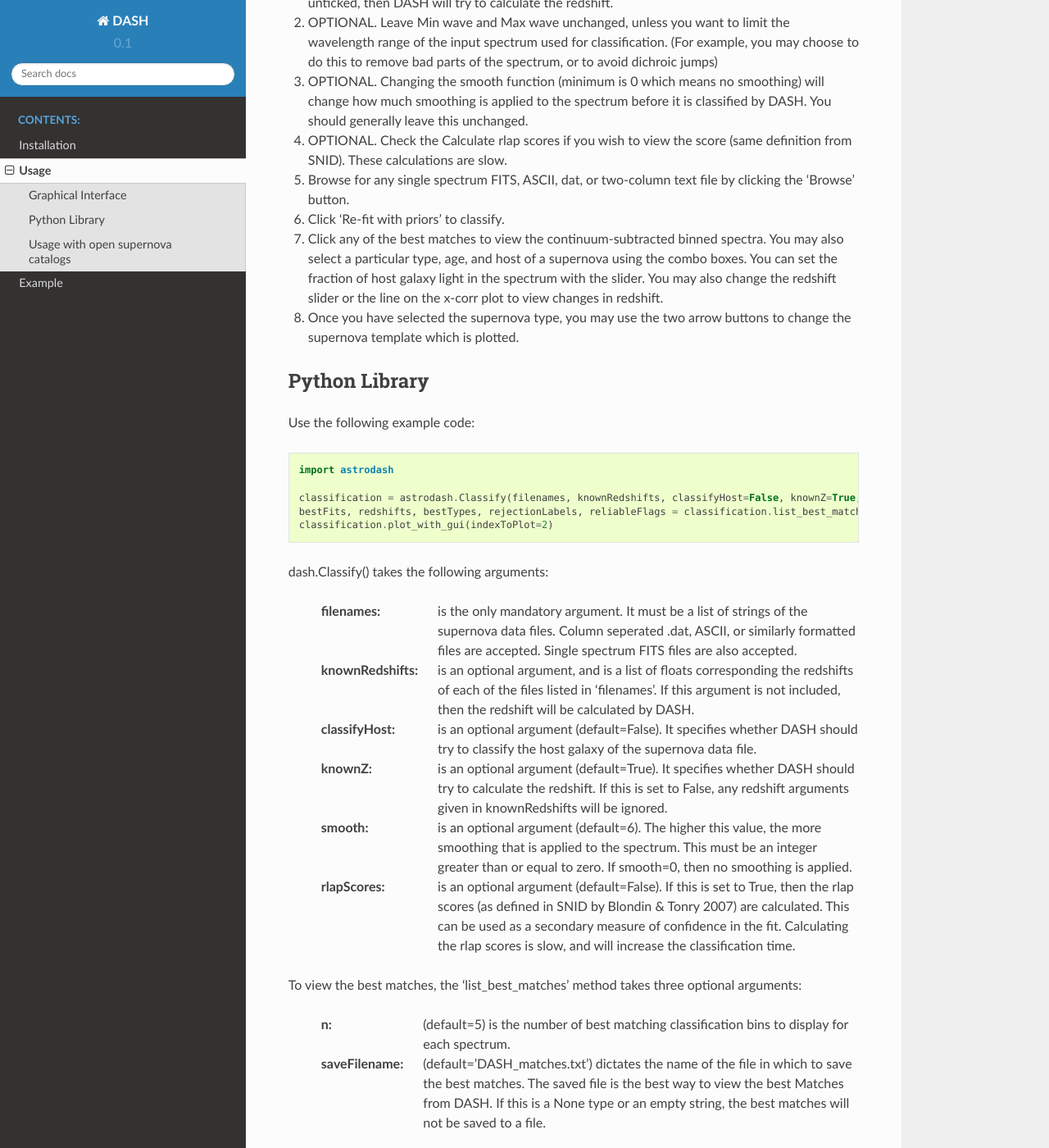
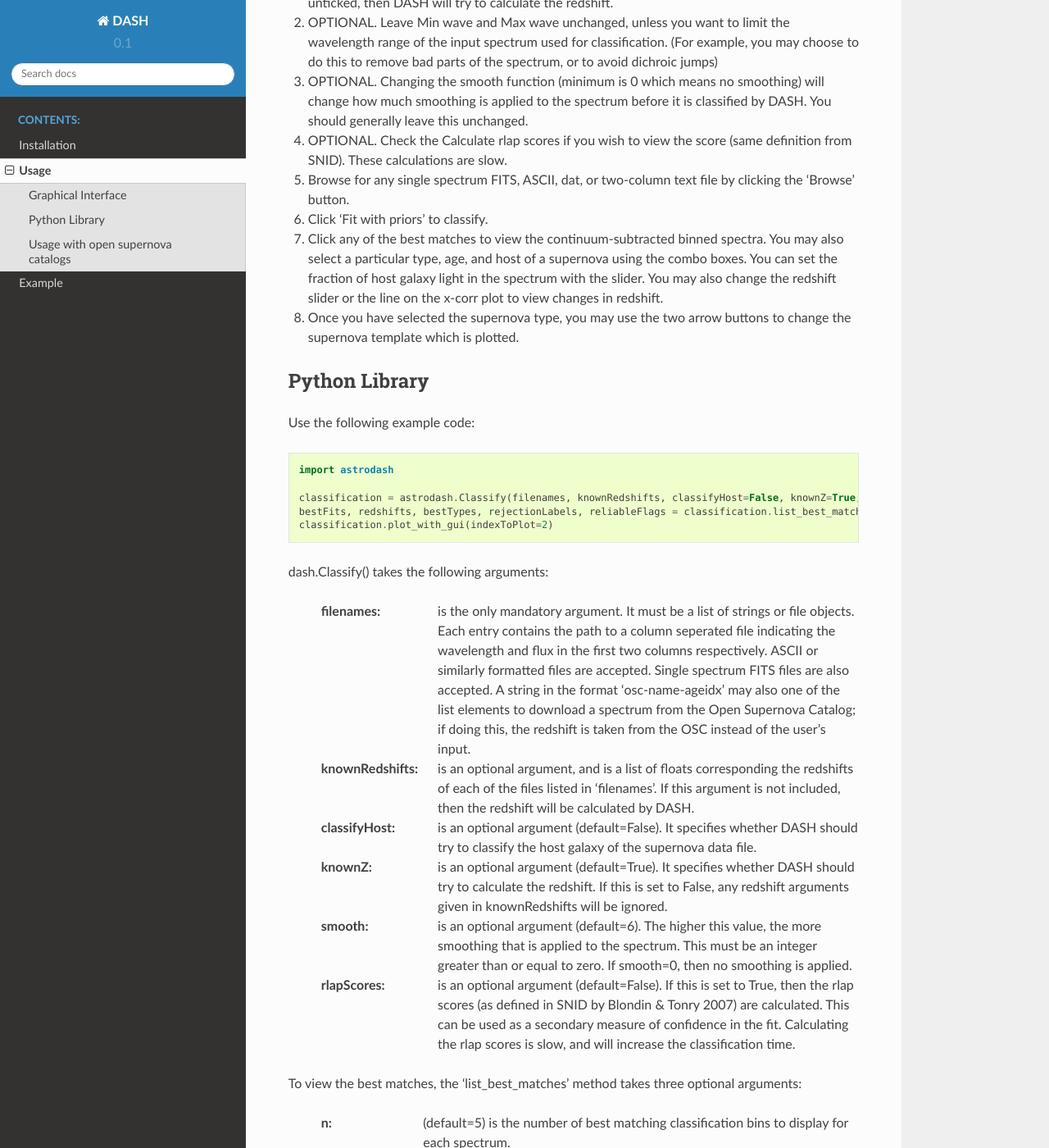
Before and after one commit to daniel-muthukrishna/astrodash, a Sphinx documentation site: the page built from docs/usage.rst, in a window 1280 px wide and 1400 px high, scrolled down 1570 px. Shown: the whole window at 82% size. Built offline with Sphinx 7.4.7 and the Read the Docs theme 2.0.0, drawn with Linux system fonts in a browser that asks for light colours; some of the changed text lies outside the part shown.

Commit message:
Minor updates to usage documentation

```diff
--- a/docs/usage.rst
+++ b/docs/usage.rst
@@ -43,7 +43,7 @@ The Graphical interface can also be run from a python interface with:
     astrodash.run_gui()
 
 
-If you want to quickly get started, try using an online spectrum from the open supernova catalog, by typeing something like 'osc-sn2002er-10' in the 'Select File' field, then click 'Re-fit'!
+If you want to quickly get started, try using an online spectrum from the open supernova catalog, by typing something like 'osc-sn2002er-8' in the 'Select File' field, then click 'Fit with priors'!
 
 .. image:: GUI_Screenshot.png
 
@@ -60,7 +60,7 @@ Once the GUI is open you may follow these steps:
 
 5. Browse for any single spectrum FITS, ASCII, dat, or two-column text file by clicking the 'Browse' button.
 
-6. Click 'Re-fit with priors' to classify.
+6. Click 'Fit with priors' to classify.
 
 7. Click any of the best matches to view the continuum-subtracted binned spectra. You may also select a particular type, age, and host of a supernova using the combo boxes. You can set the fraction of host galaxy light in the spectrum with the slider. You may also change the redshift slider or the line on the x-corr plot to view changes in redshift.
 
@@ -82,7 +82,7 @@ Use the following example code:
 
 dash.Classify() takes the following arguments:
 
-    :filenames: is the only mandatory argument. It must be a list of strings of the supernova data files. Column seperated .dat, ASCII, or similarly formatted files are accepted. Single spectrum FITS files are also accepted.
+    :filenames: is the only mandatory argument. It must be a list of strings or file objects. Each entry contains the path to a column seperated file indicating the wavelength and flux in the first two columns respectively. ASCII or similarly formatted files are accepted. Single spectrum FITS files are also accepted. A string in the format 'osc-name-ageidx' may also one of the list elements to download a spectrum from the Open Supernova Catalog; if doing this, the redshift is taken from the OSC instead of the user's input.
 
     :knownRedshifts: is an optional argument, and is a list of floats corresponding the redshifts of each of the files listed in 'filenames'. If this argument is not included, then the redshift will be calculated by DASH.
 
@@ -106,7 +106,7 @@ The final line is optional. It plots the 3rd spectrum onto the graphical interfa
 
 Usage with open supernova catalogs
 ++++++++++++++++++++++++++++++++++
-DASH currently allows input spectra directly from the `Open Supernova Catalog <https://sne.space/>`.
+DASH currently allows input spectra directly from the `Open Supernova Catalog <https://sne.space/>`_.
 Setting the filename in the format:
 
     osc-name-ageIndex. E.g. osc-sn2002er-10
```
